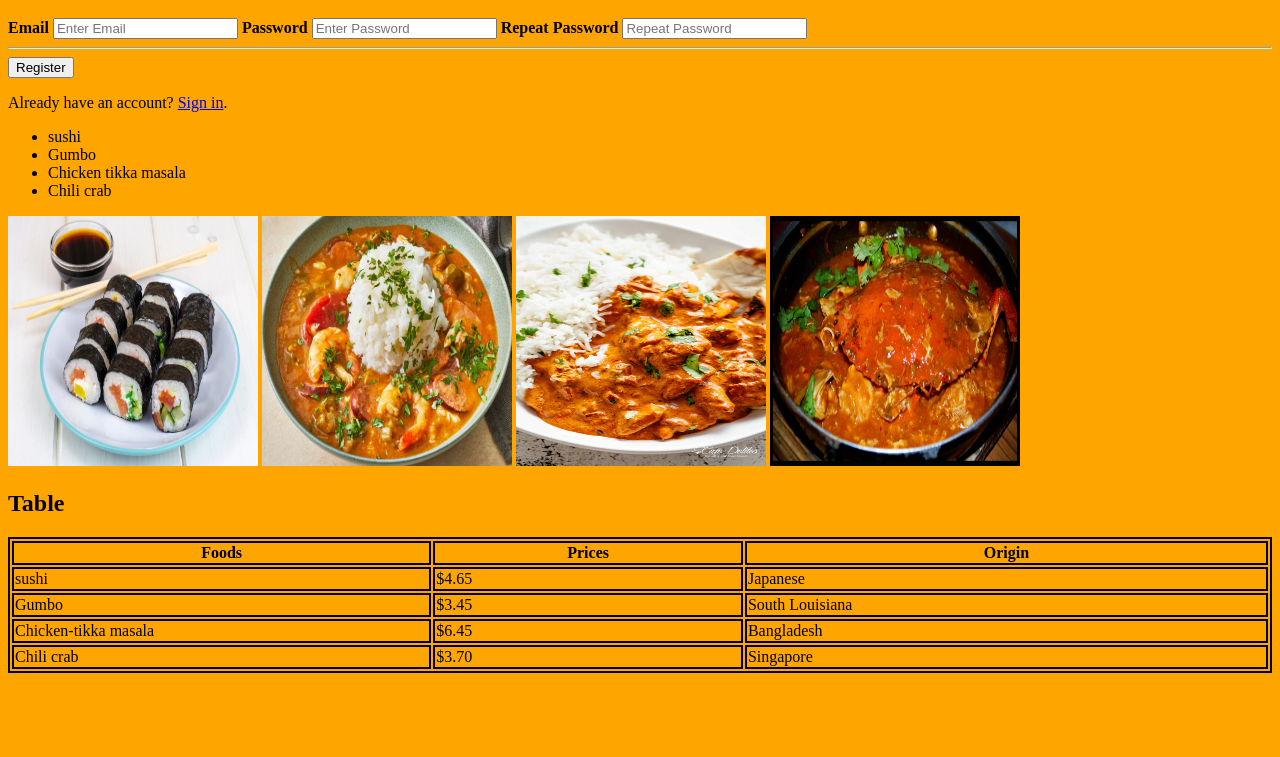
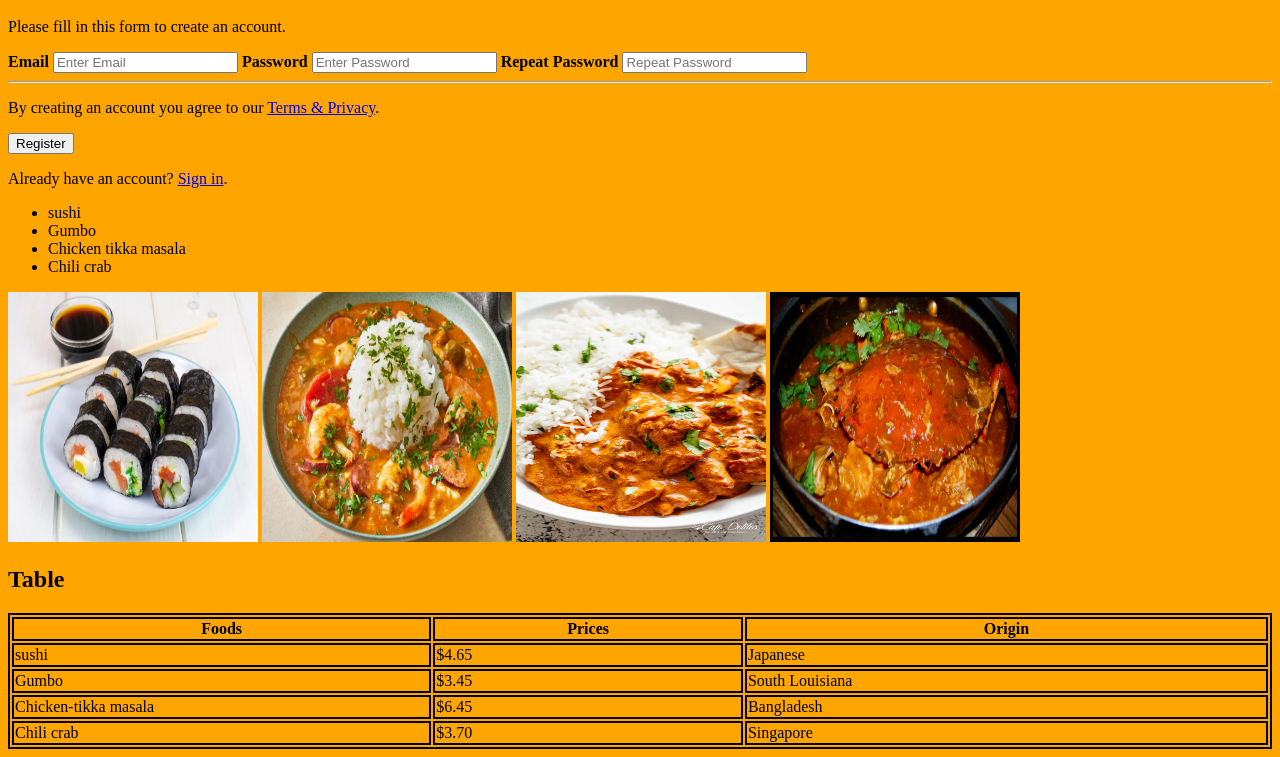
Before and after one commit to M-Saleh-N/assignment-week2, a plain HTML site: page index.html in a window 1280 px wide. Shown: the part 120-877 px from the top of the page. Before the commit the page ends 801 px from the top, so only its background shows below. Drawn offline with Linux system fonts and the light colour scheme.

Commit message:
added sentences

```diff
--- a/index.html
+++ b/index.html
@@ -20,6 +20,8 @@
     <form>
         <div class="con2">
           <h1>Register</h1>
+          <p>Please fill in this form to create an account.</p>
+
 
           <label for="email"><b>Email</b></label>
           <input type="text" placeholder="Enter Email" name="email" id="email" required>
@@ -30,6 +32,7 @@
           <label for="psw-repeat"><b>Repeat Password</b></label>
           <input type="password" placeholder="Repeat Password" name="psw-repeat" id="psw-repeat" required>
           <hr>
+          <p>By creating an account you agree to our <a href="#">Terms & Privacy</a>.</p>
 
           <button type="submit" class="registerbtn">Register</button>
         </div>
```
